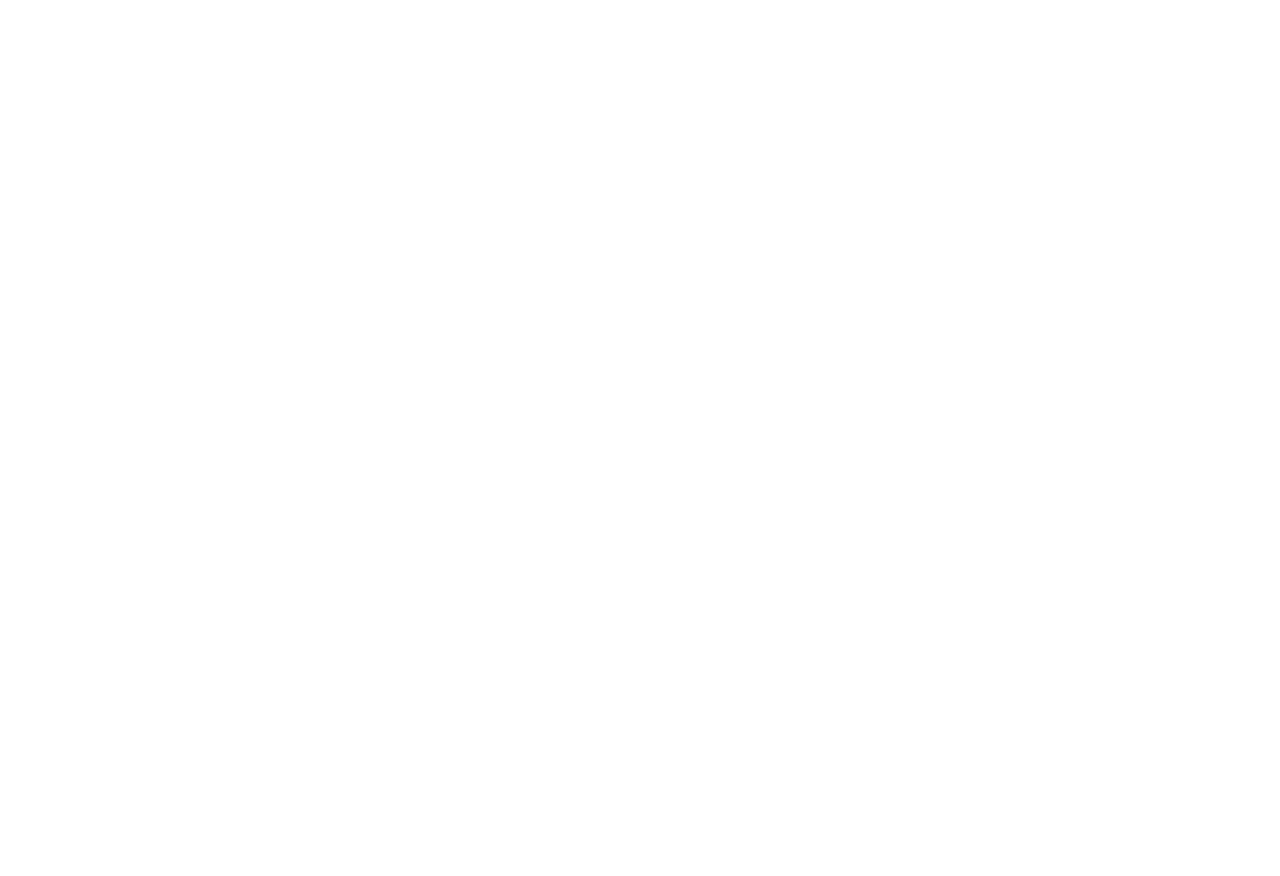
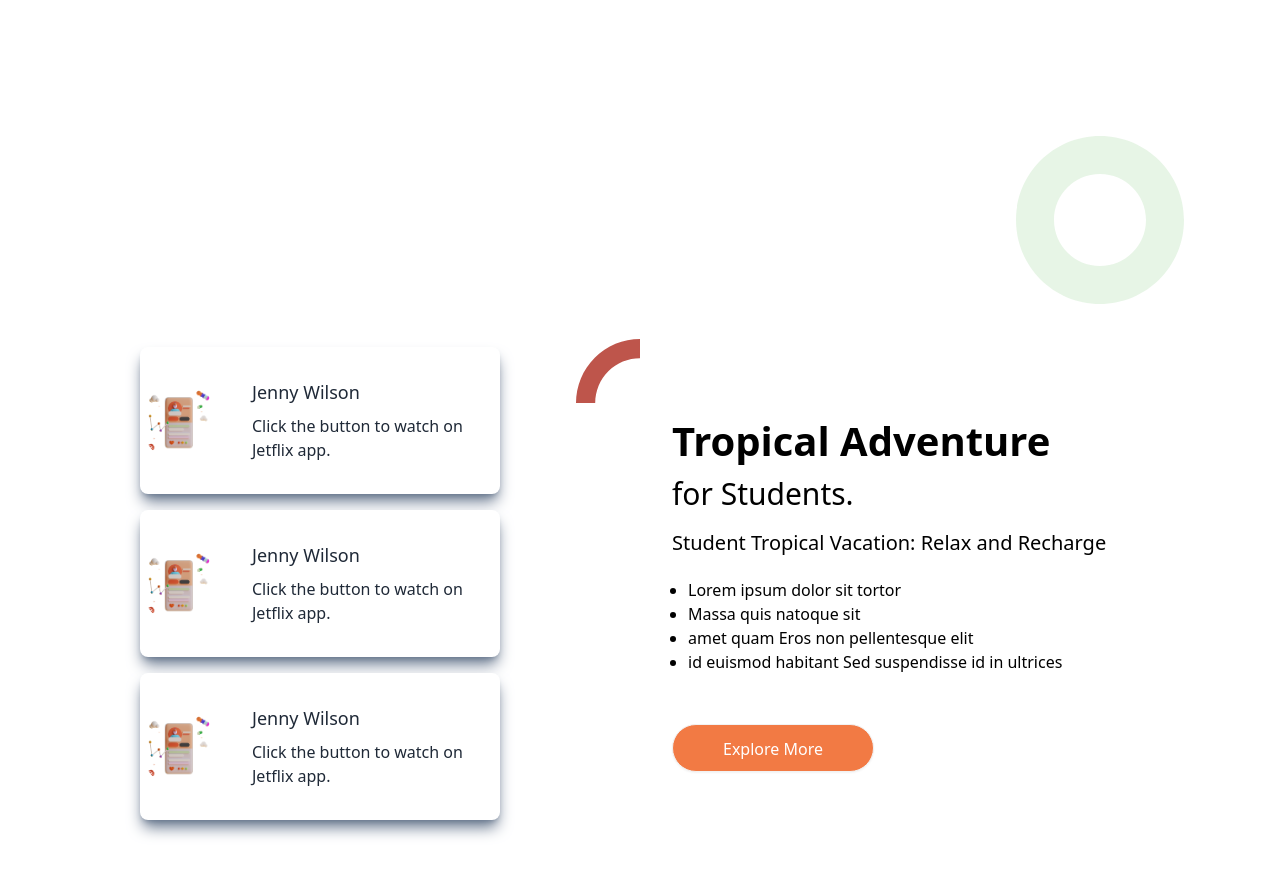
Before and after one commit to ashraf56/Tropical, a React (Vite) app: page / in a window 1280 px wide. Shown: the part 940-1816 px from the top of the page. Before the commit the page ends 933 px from the top, so only its background shows below. Built offline with nearby package versions, Linux system fonts and the light colour scheme.

Commit message:
another new div completed

```diff
--- a/src/App.jsx
+++ b/src/App.jsx
@@ -2,6 +2,7 @@
 import reactLogo from './assets/react.svg'
 import Navbar from './Component/Navbar/Navbar'
 import Hero from './Component/Hero/Hero'
+import Advance from './Component/Advance/Advance'
 
 
 function App() {
@@ -10,6 +11,7 @@
     <div >
    <Navbar></Navbar>
    <Hero></Hero>
+   <Advance></Advance>
     </div>
   )
 }
--- /dev/null
+++ b/src/Component/Advance/Advance.jsx
@@ -0,0 +1,87 @@
+import React from 'react';
+import av from '../../assets/Saly-12.png'
+import big from '../../assets/bogcircle.svg'
+import imgs from '../../assets/shape1.svg'
+const Advance = () => {
+    return (
+        <div  className='mt-[30%] relative container mx-auto'>
+            <div>
+<img src={big} className='absolute right-24 top-[-30%]  hidden lg:block'/>
+            </div>
+            <div className='block md:flex items-center'>
+<div className='w-full lg:w-3/6  xl:max-w-full '>
+    <div className='py-10'>
+
+<div className="card card-side bg-white justify-center mx-auto shadow-lg shadow-slate-500 items-center w-[360px] mb-4  rounded-lg">
+<div className="avatar">
+  <div className="w-[80px] h-[80px] rounded-full ">
+    <img src={av} className='max-w-full' />
+  </div>
+</div>
+<div className="card-body">
+    <h2 className="text-[18px] font-[500] ">Jenny Wilson</h2>
+    <p className='text-[16px] font-[400] '>Click the button to watch on Jetflix app.</p>
+
+  </div>
+</div>
+<div className="card card-side bg-white justify-center mx-auto shadow-lg shadow-slate-500 items-center w-[360px] mb-4  rounded-lg">
+<div className="avatar">
+  <div className="w-[80px] h-[80px] rounded-full ">
+    <img src={av} className='max-w-full' />
+  </div>
+</div>
+<div className="card-body">
+    <h2 className="text-[18px] font-[500] ">Jenny Wilson</h2>
+    <p className='text-[16px] font-[400] '>Click the button to watch on Jetflix app.</p>
+
+  </div>
+</div>
+<div className="card card-side bg-white justify-center mx-auto shadow-lg shadow-slate-500 items-center w-[360px] mb-4  rounded-lg">
+<div className="avatar">
+  <div className="w-[80px] h-[80px] rounded-full ">
+    <img src={av} className='max-w-full' />
+  </div>
+</div>
+<div className="card-body">
+    <h2 className="text-[18px] font-[500] ">Jenny Wilson</h2>
+    <p className='text-[16px] font-[400] '>Click the button to watch on Jetflix app.</p>
+
+  </div>
+</div>
+
+    </div>
+
+</div>
+<div className='w-full lg:w-3/6 mx-auto relative'>
+    <div>
+        <img src={imgs} className=' absolute left-[-10%] top-[-20%] hidden lg:block' />
+    </div>
+<div className='ps-8 max-w-full'>
+    <h1 className='text-[30px] font-[400] pb-3 text-[#000000]'><span className='text-[40px] font-bold'>Tropical Adventure</span><br />
+for Students.</h1>
+
+<p className='text-[#000000] text-[20px] font-[500] pb-5 '>  Student Tropical Vacation: Relax and Recharge </p>
+<ul className='list-disc ps-4 text-[#000000]'>
+    <li>Lorem ipsum dolor sit  tortor </li>
+    <li>Massa quis natoque sit </li>
+    <li>amet quam Eros non pellentesque elit</li>
+    <li>id euismod habitant Sed suspendisse id in ultrices</li>
+</ul>
+
+<a className="btn text-[16px]
+ bg-[#F27A44]
+ rounded-[30px]
+  text-white py-[16px]
+   px-[50px]  font-[400] mt-[50px] " >
+    Explore More
+    </a>
+</div>
+
+
+</div>
+            </div>
+        </div>
+    );
+};
+
+export default Advance;
--- a/src/Component/Hero/Hero.jsx
+++ b/src/Component/Hero/Hero.jsx
@@ -9,7 +9,7 @@
 const Hero = () => {
     return (
         <div className=''>
-            <div className='block lg:flex container mx-auto items-center place-content-center '>
+            <div className='block lg:flex container mx-auto items-center  '>
  <div  className='w-full lg:w-3/6 '>
 <div className='max-w-full lg:max-w-xl mx-auto relative'>
 <img src={imgs} className='mt-[141px]' />
--- a/src/Component/Navbar/Navbar.jsx
+++ b/src/Component/Navbar/Navbar.jsx
@@ -3,7 +3,7 @@
 const Navbar = () => {
     return (
         <div>
-            <div className="navbar bg-base-100 container">
+            <div className="navbar bg-base-100 container mx-auto">
   <div className="navbar-start">
     <div className="dropdown">
       <div tabIndex={0} role="button" className="btn btn-ghost md:hidden">
```
Also changed, not shown: src/assets/bogcircle.svg (added).
